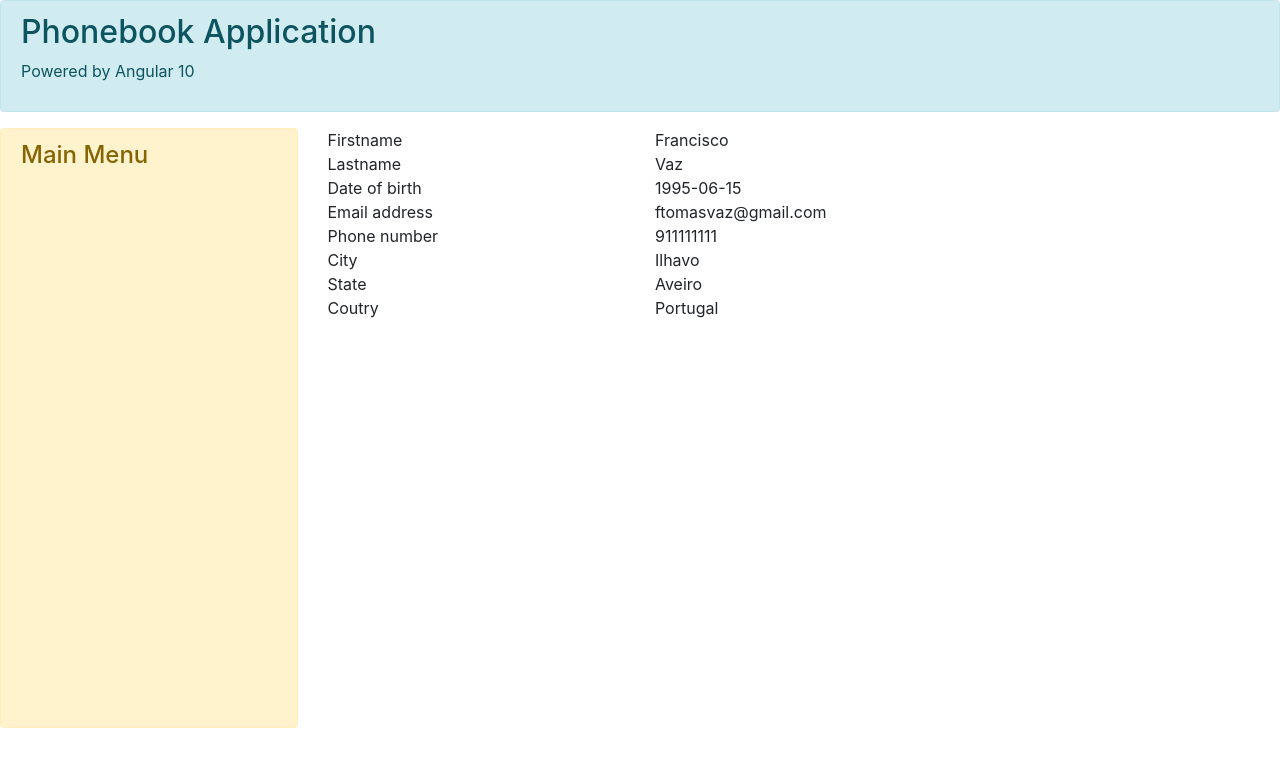
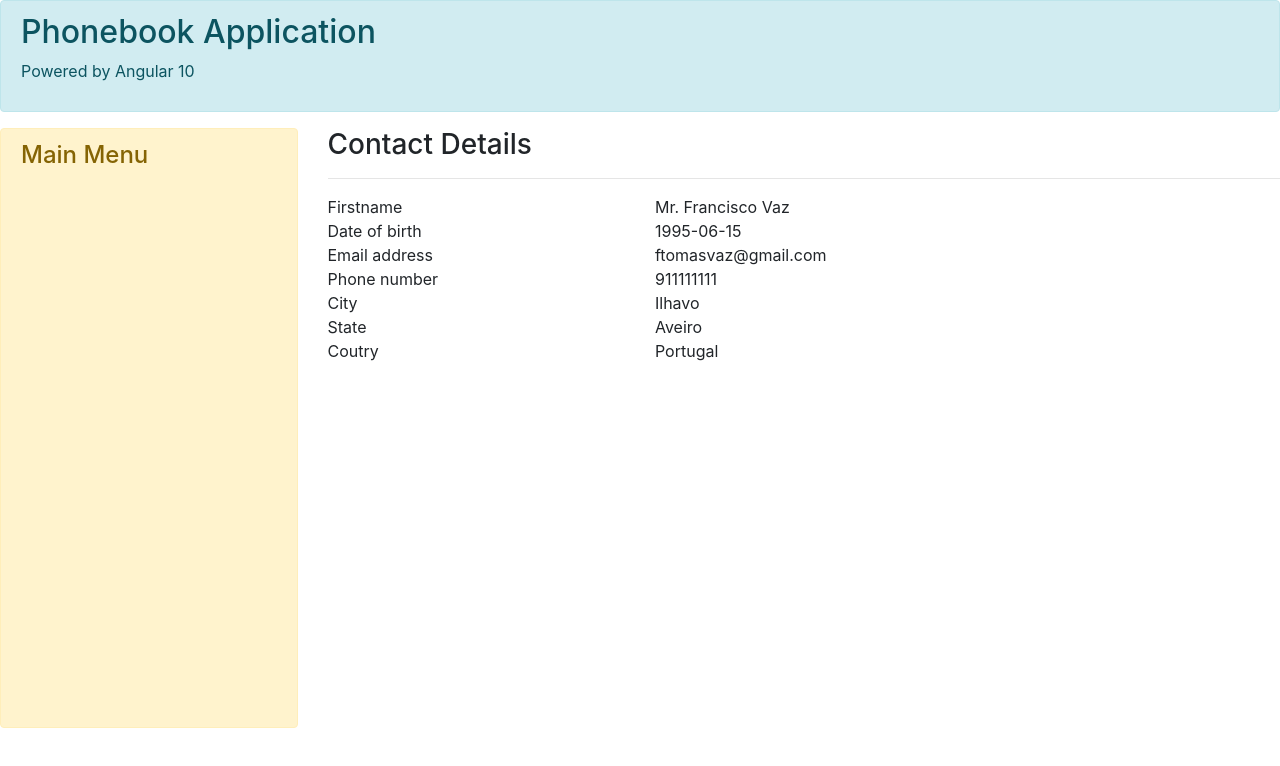
Before and after one commit to franciscovaz/phonebook-app, an Angular app: page / in a window 1280 px wide. Shown: the top 766 px of the page. Built offline with nearby package versions, Linux system fonts and the light colour scheme.

Commit message:
add details header and conditional to show Mr or Ms

```diff
--- a/src/app/components/contact-details/contact-details.component.html
+++ b/src/app/components/contact-details/contact-details.component.html
@@ -1,10 +1,12 @@
+<h3>Contact Details</h3>
+<hr>
+
 <div class="row">
   <div class="col-sm-4">Firstname</div>
-  <div class="col-sm-8">{{contact.firstname}}</div>
-</div>
-<div class="row">
-  <div class="col-sm-4">Lastname</div>
-  <div class="col-sm-8">{{contact.lastname}}</div>
+  <div class="col-sm-8">
+    {{contact.gender === 'Male' ? 'Mr.' : 'Ms.'}}
+    {{contact.firstname}} {{contact.lastname}}
+  </div>
 </div>
 <div class="row">
   <div class="col-sm-4">Date of birth</div>
```
